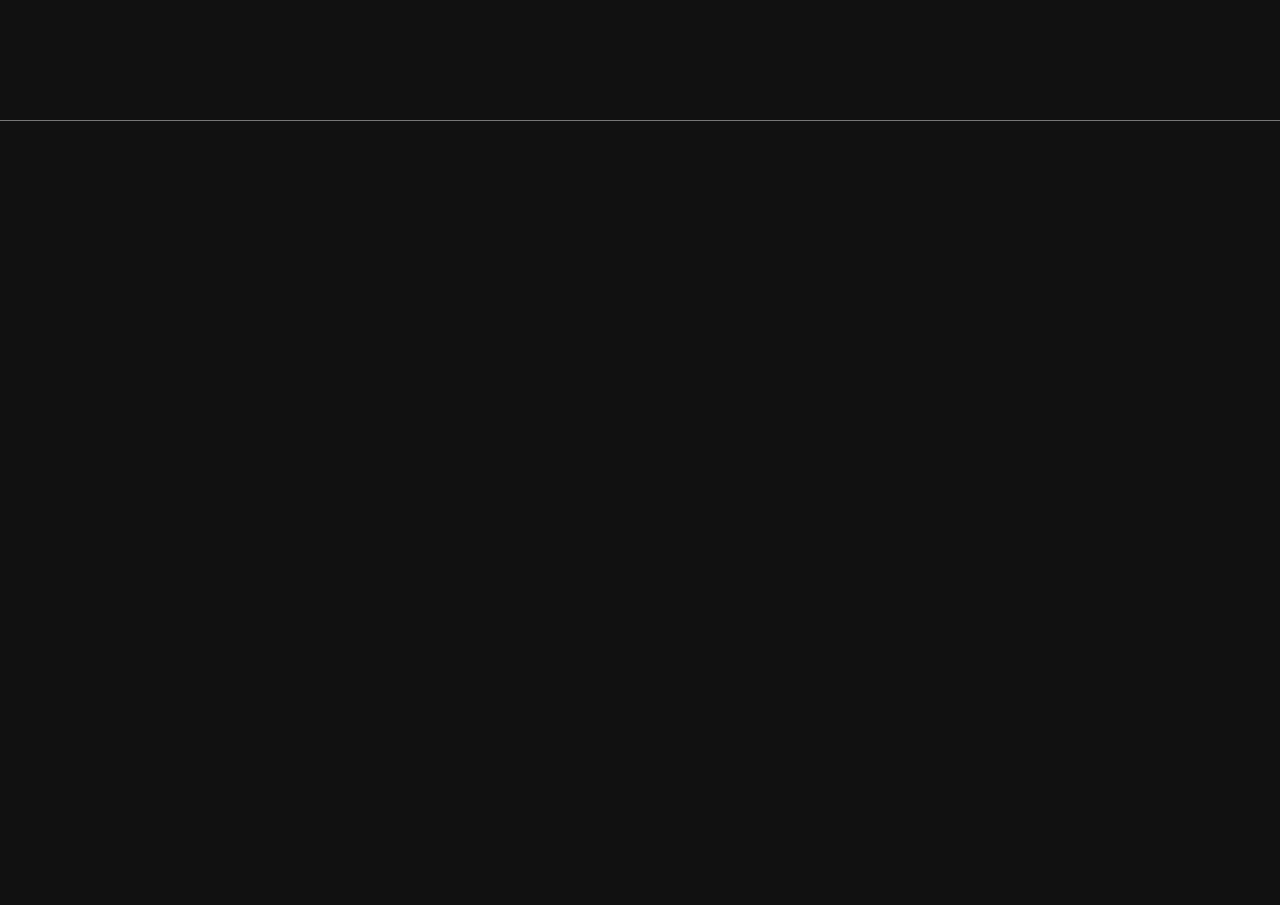
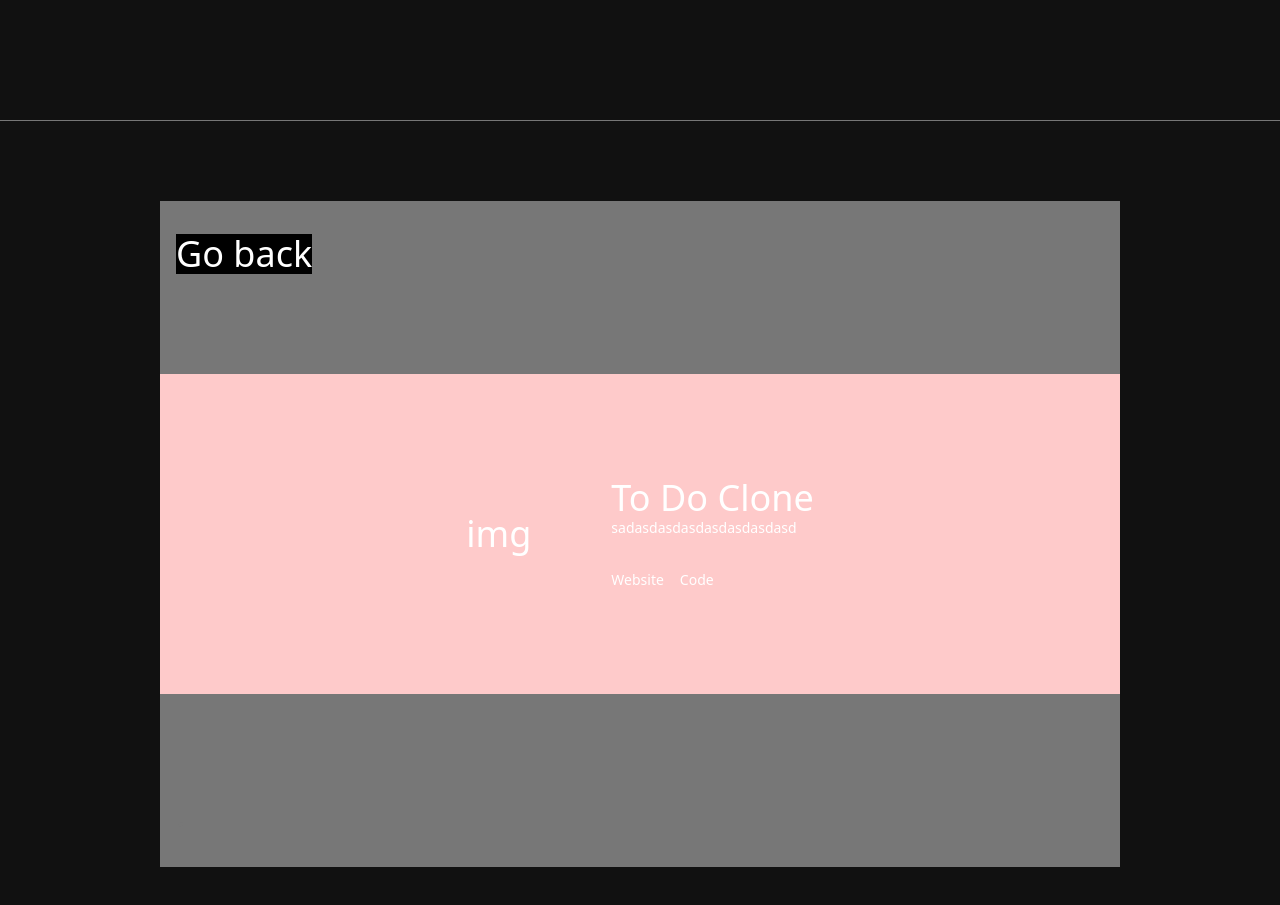
Before and after one commit to eayduran/mportfolio, a Next.js app: page / in a window 1280 px wide. Shown: the part 1480-2385 px from the top of the page. Built offline with nearby package versions, Linux system fonts and the light colour scheme.

Commit message:
add fancy examples

```diff
--- a/components/Projects.jsx
+++ b/components/Projects.jsx
@@ -44,13 +44,13 @@ const Projects = () => {
                                         <div className="flex flex-col justify-between py-6 px-2 w-1/4 bg-gray-800 items-center">
                                             <div className="w-280 h-400 border-solid border-b-8 border-l-8 flex flex-col justify-center">
                                                 <div onClick={()=>{
-                                                    funcCont.classList.add("opacity-0");
+                                                    funcCont.classList.add("invisible");
 
                                                 }} className="transition-colors hover:text-black hover:border-black hover:bg-red-200 border-solid border-4 rotate-46 text-4xl left-8 top-28 -mb-3 relative">
                                                     Portfolio
                                                 </div>
                                                 <div onClick={()=>{
-                                                    funcCont.classList.add("animate-fade");
+                                                    funcCont.classList.remove("invisible");
 
                                                 }} className="transition-colors hover:text-black hover:border-black hover:bg-red-200 border-solid border-4 rotate-46 mt-6 mr-2 text-4xl right-6 top-14 relative">
                                                     E-commerce
--- a/components/Skills.jsx
+++ b/components/Skills.jsx
@@ -10,12 +10,14 @@ const Skills = () => {
   const [scr, setSrc] = useState(0)
   const [swidth, setSw] = useState(0)
   const [skillswidth, setSkillw] = useState(71)
-
+  const [funcCont, setFunc] = useState()
     // let swidth = window.innerWidth;
     // let projectswidth = document.getElementById("projectsdiv").offsetWidth
     useEffect(()=>{
         const scroll = (event) => {
         // console.log(window.scrollY, swidth)
+        setFunc(document.getElementById("projectscontdiv"))
+
         setSrc(window.scrollY)
         setSw(window.innerWidth)
         setSkillw(document.getElementById("skillsdiv").offsetWidth)
@@ -24,13 +26,48 @@ const Skills = () => {
         return  () => window.removeEventListener("scroll", scroll, false);
     },[])
     return(
-        <div id="skills" className="overflow-x-hidden calc-height flex w-full flex-col h-screen bg-secondary">
+        <div id="skills" className="overflow-x-hidden flex w-full flex-col h-screen bg-secondary">
             <div className="text-white flex items-center justify-start w-full h-20 text-4xl font-sans">
                           <div id="skillsdiv" className="w-auto" style={{marginLeft: scr<810?-150: (2*scr - 1770)<=(swidth/2 - skillswidth/2)? 2*scr - 1770: (swidth/2 - skillswidth/2)}}>
                           SKILLS
                           </div>
             </div>
-
+            <div id="projectscontdiv" className="bg-primary flex justify-center items-center mb-10 w-full h-5/6 text-4xl font-sans">
+                            <div className="flex flex-col justify-between text-white z-[100] absolute w-3/4 h-3/4">
+                                <div className="pl-4 flex">
+                                    <div onClick={()=>{funcCont.classList.remove("invisible")}} className="bg-black w-auto">Go back</div>
+                                </div>
+                                <div className="flex items-center justify-center bg-red-200">
+                                    <div className="mr-20 h-80 flex items-center">
+                                        img
+                                    </div>
+                                    <div className="">
+                                        To Do Clone
+                                        <div className="text-sm">
+                                            sadasdasdasdasdasdasdasd
+                                        </div>
+                                        <div className="flex text-sm mt-8">
+                                                <div className="mr-4">
+                                                    Website
+                                                </div>
+                                                <div>
+                                                    Code
+                                                </div>
+                                        </div>
+                                    </div>
+                                </div>
+                                <div className="pl-4 flex">
+                                    <div className="bg-primary text-primary w-auto">.</div>
+                                </div>
+                            </div>
+                            <div className="z-[100] scale-67xs transition duration-500 text-sm bg-secondary w-1/2 h-full -translate-x-3/4"></div>
+                            <div className="z-[100] scale-67xs transition duration-500 text-sm bg-secondary w-1/2 h-full translate-x-3/4"></div>
+            </div>
+            {/* <div id="projectscontdiv" className="bg-primary flex justify-center items-center mb-10 w-full h-5/6 font-sans">
+                            <div className="text-xl w-1/2 h-full">
+                                asd
+                            </div>
+            </div> */}
         </div>
     );
 }
--- a/tailwind.config.js
+++ b/tailwind.config.js
@@ -42,6 +42,9 @@ module.exports = {
       width:{
         '280': '280px'
       },
+      scale:{
+        '67x': '67.0'
+      },
       // that is animation class
       animation: {
         fade: 'fadeOut 1s ease-in-out',
```
